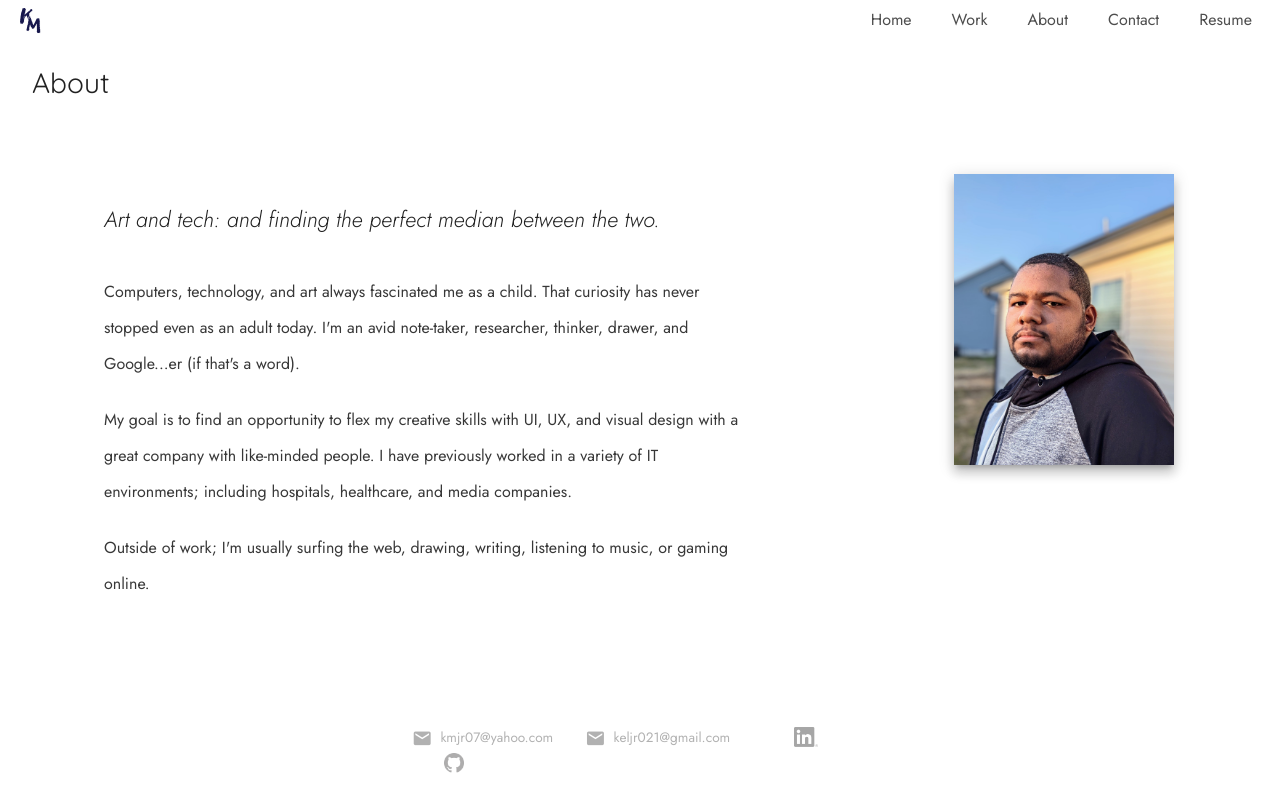
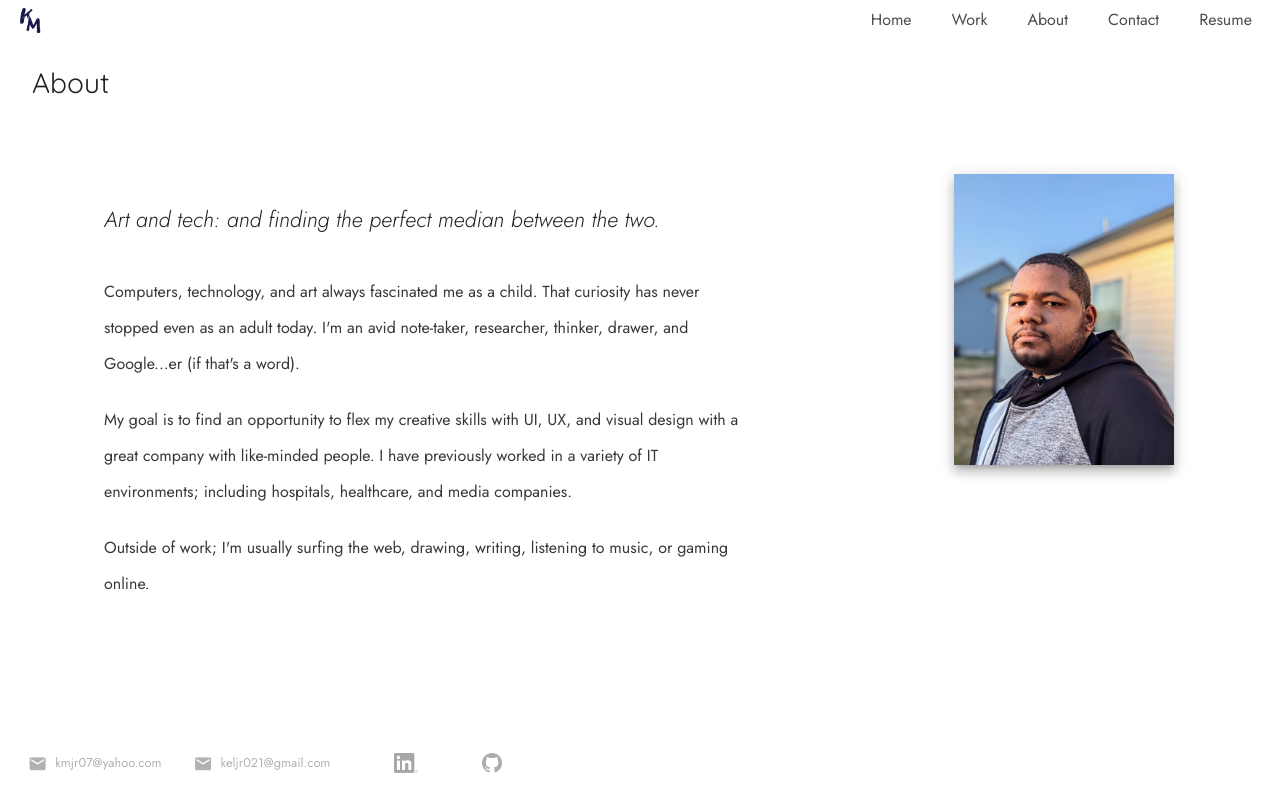
Before and after one commit to keljr021/portfolio-2023, a Vue app: page /#/about in a window 1280 px wide. Built offline with nearby package versions, Linux system fonts and the light colour scheme.

Commit message:
Corrected footer and prototype URL for LemonBranch

```diff
--- a/src/components/partials/Footer.vue
+++ b/src/components/partials/Footer.vue
@@ -40,8 +40,8 @@ export default {
 
 <style scoped lang="scss">
 .footer {
-  margin: 0 30%;
-  font-size: 85%;
+  font-size: 80%;
+  margin: 0;
 
   &.fixed {
     position: absolute;
--- a/src/pages/Contact.vue
+++ b/src/pages/Contact.vue
@@ -26,7 +26,7 @@ export default {
           </v-col>
         </v-row>
         <v-row class="contact">
-            <v-col cols="11" md="2" lg="2">
+            <v-col cols="11" md="3" lg="3">
                 <div class="contact-links">
                     <div @click="openWindow('mailto:kmjr07@yahoo.com')" title="Email kmjr07@yahoo.com">
                         <v-icon class="mr-2" icon="mdi-email" variant="text"  />
@@ -46,7 +46,7 @@ export default {
                     <a class="mr-3" href="https://github.com/keljr021" target="_blank"><img class="content-item-img" src="../assets/github-black.png" alt="GitHub link" title="View GitHub Profile" /></a>
                 </div>
             </v-col>
-            <v-col cols="11" md="9" lg="9">
+            <v-col cols="11" md="6" lg="6">
                 <ContactForm />
             </v-col>
         </v-row>
--- a/src/pages/viewItem/Lemon.vue
+++ b/src/pages/viewItem/Lemon.vue
@@ -56,7 +56,8 @@
     :backgroundColor="primaryColor"
     title="LemonBranch DIY Network"
     subtitle="A responsive site to view tutorials and how-tos"
-    :prototypeUrl="prototypeUrl"
+    :mobilePrototypeUrl="mobilePrototypeUrl"
+    :desktopPrototypeUrl="desktopPrototypeUrl"
     :caseStudyUrl="caseStudyUrl"
     :imageSrc="imgSrc('work/lb-desktop.png')"
   >
```
